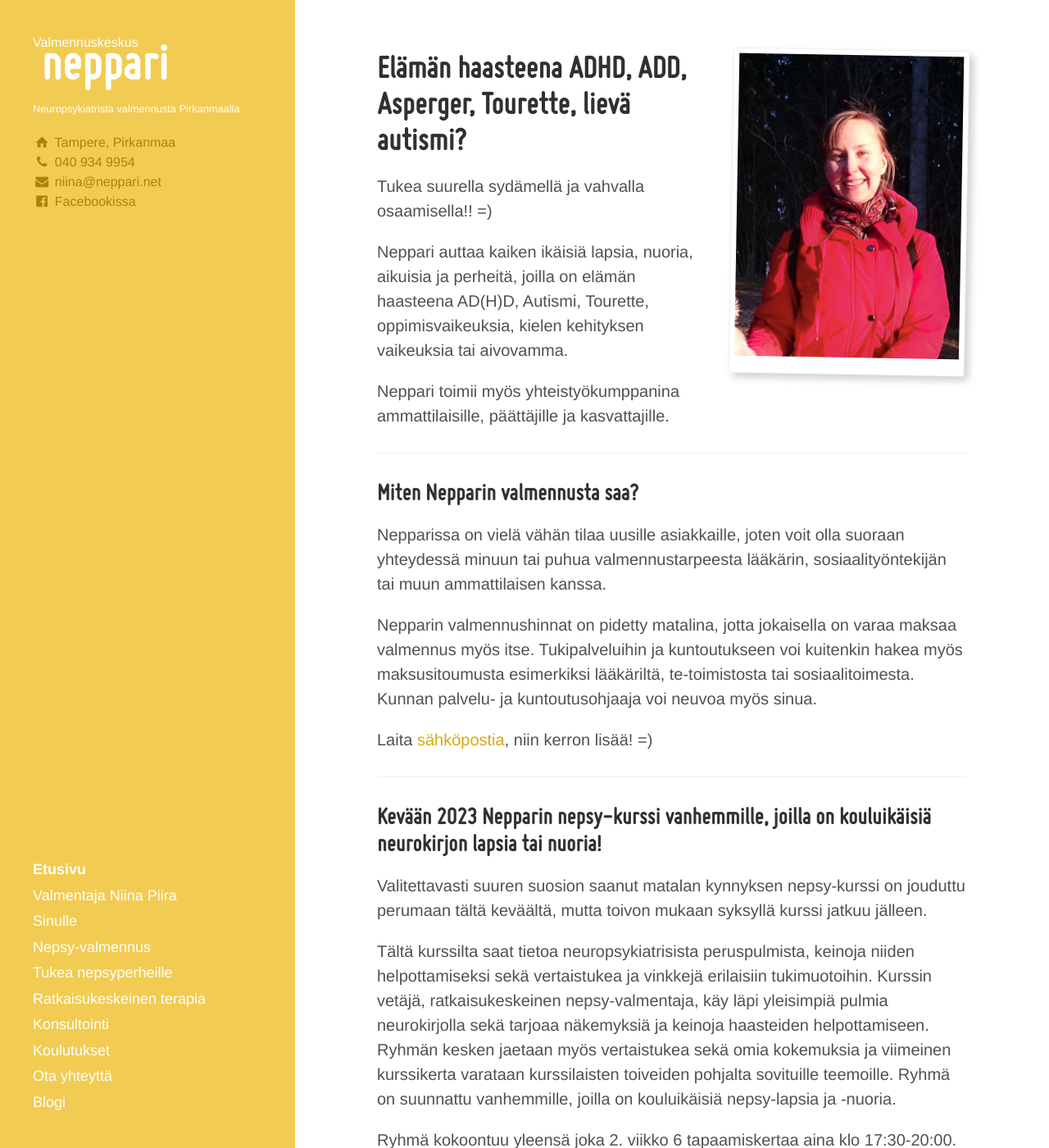
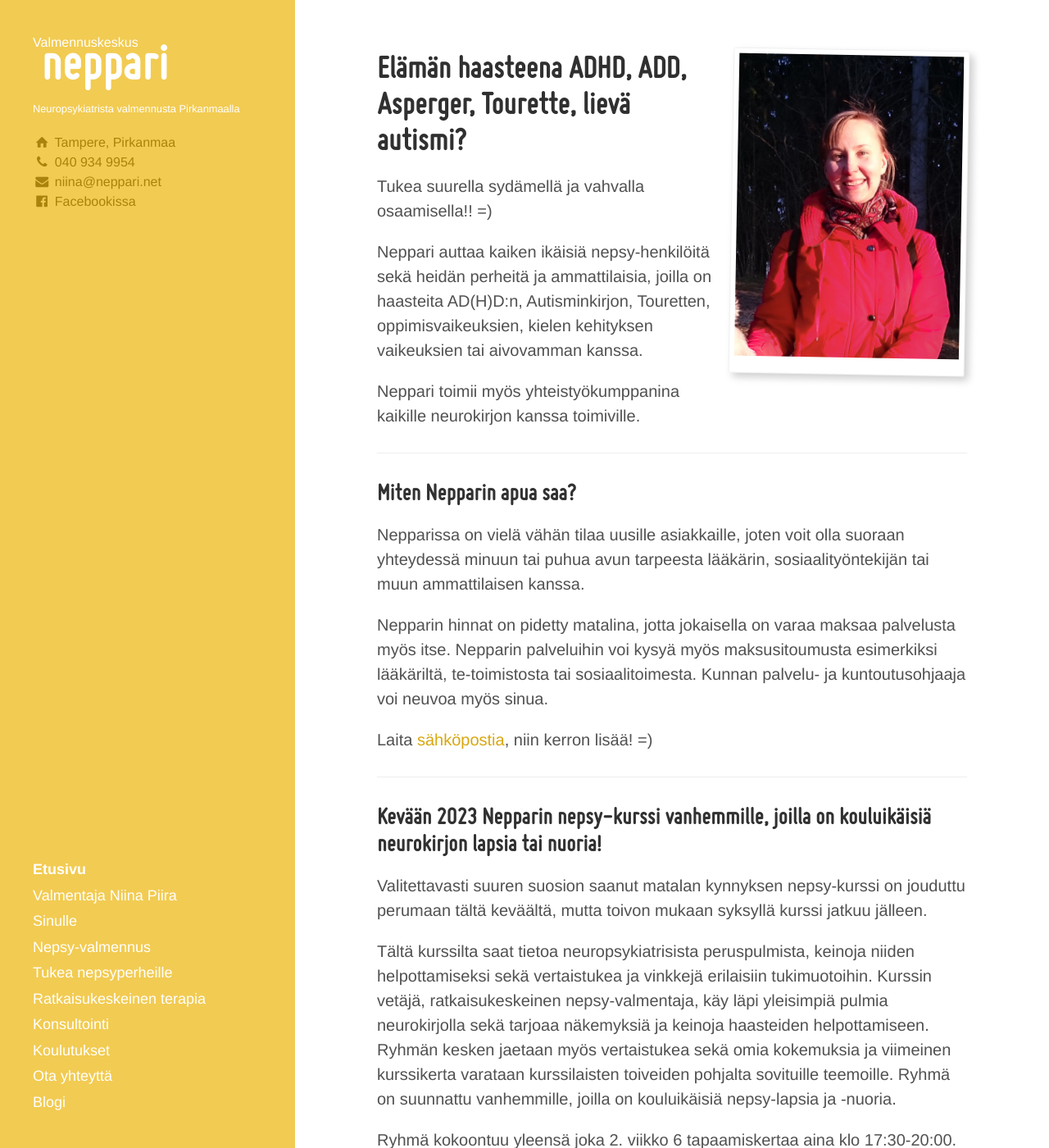
Before and after one commit to niinapiira/neppari.net, a Jekyll site: the page built from index.md, in a window 1280 px wide and 1400 px high. Shown: the whole window at 82% size. Built offline with Jekyll 4.4.1, drawn with Linux system fonts in a browser that asks for light colours.

Commit message:
Update index.md

```diff
--- a/index.md
+++ b/index.md
@@ -21,17 +21,17 @@ polaroid: niina-edesta
 
 Tukea suurella sydämellä ja vahvalla osaamisella!! =)
 
-Neppari auttaa kaiken ikäisiä lapsia, nuoria, aikuisia ja perheitä, joilla on elämän haasteena AD(H)D, Autismi, Tourette, oppimisvaikeuksia, kielen kehityksen vaikeuksia tai aivovamma.
+Neppari auttaa kaiken ikäisiä nepsy-henkilöitä sekä heidän perheitä ja ammattilaisia, joilla on haasteita AD(H)D:n, Autisminkirjon, Touretten, oppimisvaikeuksien, kielen kehityksen vaikeuksien tai aivovamman kanssa.
 
-Neppari toimii myös yhteistyökumppanina ammattilaisille, päättäjille ja kasvattajille.
+Neppari toimii myös yhteistyökumppanina kaikille neurokirjon kanssa toimiville.
 
 ___
 
-## Miten Nepparin valmennusta saa?
+## Miten Nepparin apua saa?
 
-Nepparissa on vielä vähän tilaa uusille asiakkaille, joten voit olla suoraan yhteydessä minuun tai puhua valmennustarpeesta lääkärin, sosiaalityöntekijän tai muun ammattilaisen kanssa.
+Nepparissa on vielä vähän tilaa uusille asiakkaille, joten voit olla suoraan yhteydessä minuun tai puhua avun tarpeesta lääkärin, sosiaalityöntekijän tai muun ammattilaisen kanssa.
 
-Nepparin valmennushinnat on pidetty matalina, jotta jokaisella on varaa maksaa valmennus myös itse. Tukipalveluihin ja kuntoutukseen voi kuitenkin hakea myös maksusitoumusta esimerkiksi lääkäriltä, te-toimistosta tai sosiaalitoimesta. Kunnan palvelu- ja kuntoutusohjaaja voi neuvoa myös sinua.
+Nepparin hinnat on pidetty matalina, jotta jokaisella on varaa maksaa palvelusta myös itse. Nepparin palveluihin voi kysyä myös maksusitoumusta esimerkiksi lääkäriltä, te-toimistosta tai sosiaalitoimesta. Kunnan palvelu- ja kuntoutusohjaaja voi neuvoa myös sinua.
 
 Laita [sähköpostia](/ota-yhteytta), niin kerron lisää! =)
 
```
